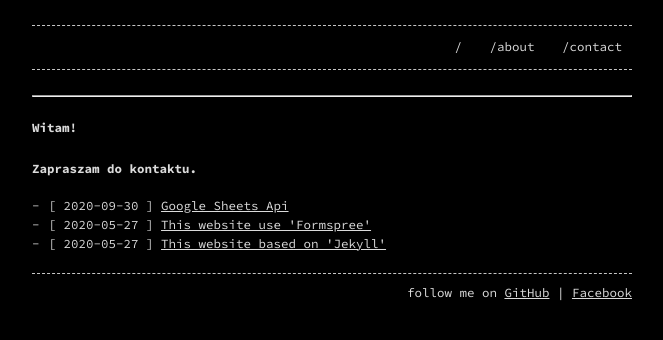
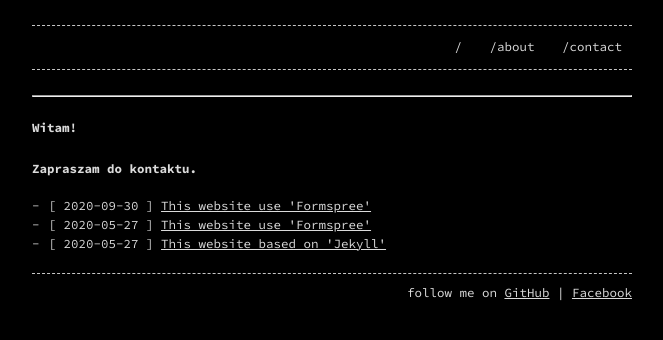
Before and after one commit to esccode/esccode.github.io, a Jekyll site: the page built from index.md, in a window 1280 px wide. Shown: the top 340 px of the page, without its empty margins (308-971 px from the left). Built offline with Jekyll 4.4.1, drawn with Linux system fonts in a browser that asks for light colours.

Commit message:
Update 2020-09-30-Google-Sheets-API.md

```diff
--- a/_posts/2020-09-30-Google-Sheets-API.md
+++ b/_posts/2020-09-30-Google-Sheets-API.md
@@ -1 +1,8 @@
+---
+layout: post
+title: "This website use 'Formspree'"
+date: 2020-09-30 15:30:45 +0100
+categories:
+---
+
 The Google Sheets API lets you read and modify any aspect of a spreadsheet. Spreadsheets have many settings that let you craft beautiful and functional sheets, so the API has many settings too. The API offers two main ways to interact with the spreadsheet:
```
